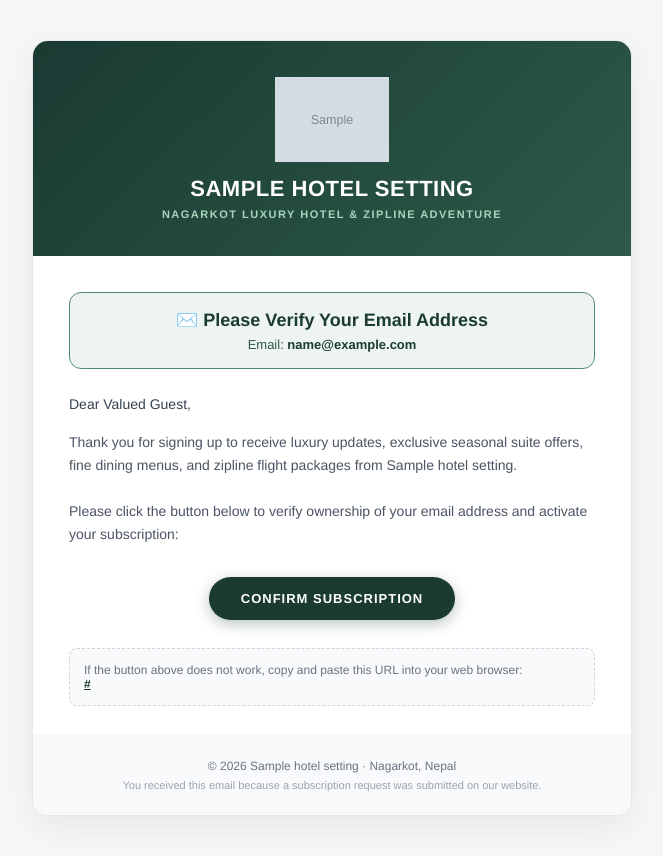
After one commit to Saurav-627/Prem-Durbar-Hotel, a Django app: template templates/emails/newsletter_verification_email.html in a window 1280 px wide. The commit adds this page. Shown: the whole page, without its empty margins (308-971 px from the left). Run offline with Django 5.2, Linux system fonts and the light colour scheme; the template is opened without the code that fills it: most values are stand-ins (such as "Sample title", 1, 10 or a date in 2020); grey boxes marked "Sample" are stand-in pictures.

Commit message:
feat: add email verification flow for newsletter subscribers including model fields, email templates, and admin verification tools

```diff
--- a/admin_dashboard/urls.py
+++ b/admin_dashboard/urls.py
@@ -78,6 +78,8 @@ urlpatterns = [
     path('contact/inquiry/<int:pk>/', contact.ContactInquiryDetailView.as_view(), name='contact_inquiry_detail'),
     path('contact/newsletter/broadcast/', contact.BroadcastNewsletterView.as_view(), name='newsletter_broadcast'),
     path('contact/newsletter/<int:pk>/toggle-status/', contact.NewsletterSubscriberToggleStatusView.as_view(), name='newsletter_toggle_status'),
+    path('contact/newsletter/<int:pk>/delete/', contact.NewsletterSubscriberDeleteView.as_view(), name='newsletter_subscriber_delete'),
+
 
     # CMS Content
     path('cms/', cms.CmsDashboardView.as_view(), name='cms_dashboard'),
--- a/contact/models/newsletter.py
+++ b/contact/models/newsletter.py
@@ -3,7 +3,9 @@ from django.utils import timezone
 
 class NewsletterSubscriber(models.Model):
     email = models.EmailField(unique=True, help_text="Subscriber email address")
-    is_active = models.BooleanField(default=True)
+    is_verified = models.BooleanField(default=False, help_text="Email ownership verified via double opt-in")
+    is_active = models.BooleanField(default=False, help_text="Active subscriber status")
+    verification_token = models.CharField(max_length=64, blank=True, null=True, unique=True, help_text="Token for email verification")
     created_at = models.DateTimeField(default=timezone.now)
 
     class Meta:
@@ -12,4 +14,4 @@ class NewsletterSubscriber(models.Model):
         verbose_name_plural = "Newsletter Subscribers"
 
     def __str__(self):
-        return self.email
+        return f"{self.email} ({'Verified' if self.is_verified else 'Unverified'})"
--- a/contact/urls.py
+++ b/contact/urls.py
@@ -1,5 +1,5 @@
 from django.urls import path
-from .views.public import ContactView, subscribe_newsletter
+from .views.public import ContactView, subscribe_newsletter, verify_newsletter
 from .views.ajax import submit_inquiry_ajax
 
 app_name = 'contact'
@@ -8,4 +8,5 @@ urlpatterns = [
     path('', ContactView.as_view(), name='contact_page'),
     path('submit/', submit_inquiry_ajax, name='submit_inquiry_ajax'),
     path('newsletter/subscribe/', subscribe_newsletter, name='subscribe_newsletter'),
+    path('newsletter/verify/<str:token>/', verify_newsletter, name='verify_newsletter'),
 ]
--- a/payments/services/__init__.py
+++ b/payments/services/__init__.py
@@ -5,7 +5,7 @@ from .base_payment import BasePayment
 from .esewa_payment import EsewaPayment
 from .khalti_payment import KhaltiPayment
 from .stripe_payment import StripePayment
-from .email_service import send_booking_invoice_email
+from core.services.email_service import send_booking_invoice_email
 
 class PaymentProcessorConfig(TypedDict):
     code: Literal["esewa", "khalti", "stripe"]
--- /dev/null
+++ b/templates/emails/newsletter_verification_email.html
@@ -0,0 +1,88 @@
+<!DOCTYPE html>
+<html>
+<head>
+    <meta charset="utf-8">
+    <meta name="viewport" content="width=device-width, initial-scale=1.0">
+    <title>Confirm Your Subscription — {{ hotel_settings.site_name|default:"Prem Durbar Resort" }}</title>
+</head>
+<body style="margin: 0; padding: 0; background-color: #f4f6f8; font-family: 'Helvetica Neue', Helvetica, Arial, sans-serif; -webkit-font-smoothing: antialiased;">
+
+    <!-- Outer Container -->
+    <table border="0" cellpadding="0" cellspacing="0" width="100%" style="background-color: #f4f6f8; padding: 40px 0;">
+        <tr>
+            <td align="center">
+
+                <!-- Main Email Card -->
+                <table border="0" cellpadding="0" cellspacing="0" width="600" style="background-color: #ffffff; border-radius: 16px; overflow: hidden; box-shadow: 0 10px 30px rgba(0,0,0,0.06); border: 1px solid #e5e7eb;">
+
+                    <!-- Header Bar -->
+                    <tr>
+                        <td align="center" style="background: linear-gradient(135deg, #1A3A32 0%, #2D5A4A 100%); padding: 36px 30px; text-align: center;">
+                            {% if logo_url %}
+                            <img src="{{ logo_url }}" alt="Prem Durbar Logo" style="max-height: 85px; width: auto; max-width: 280px; display: block; margin: 0 auto 14px auto; object-fit: contain;">
+                            {% endif %}
+                            <h1 style="color: #ffffff; font-size: 22px; font-weight: 800; margin: 0; letter-spacing: 0.5px; text-transform: uppercase;">
+                                {{ hotel_settings.site_name|default:"Prem Durbar Resort" }}
+                            </h1>
+                            <p style="color: #A8D5BA; font-size: 11px; font-weight: 600; margin: 6px 0 0 0; text-transform: uppercase; letter-spacing: 1.5px;">
+                                Nagarkot Luxury Hotel &amp; Zipline Adventure
+                            </p>
+                        </td>
+                    </tr>
+
+                    <!-- Content Body -->
+                    <tr>
+                        <td style="padding: 36px 36px 28px 36px;">
+                            <div style="background-color: #EEF5F0; border: 1px solid #4F8A73; border-radius: 12px; padding: 16px 20px; text-align: center; margin-bottom: 24px;">
+                                <h2 style="color: #1A3A32; font-size: 18px; font-weight: 800; margin: 0;">
+                                    ✉️ Please Verify Your Email Address
+                                </h2>
+                                <p style="color: #2D5A4A; font-size: 13px; margin: 6px 0 0 0;">
+                                    Email: <strong style="color: #1A3A32;">{{ subscriber_email }}</strong>
+                                </p>
+                            </div>
+
+                            <p style="color: #374151; font-size: 14px; line-height: 1.6; margin: 0 0 16px 0;">
+                                Dear Valued Guest,
+                            </p>
+                            <p style="color: #4b5563; font-size: 14px; line-height: 1.6; margin: 0 0 24px 0;">
+                                Thank you for signing up to receive luxury updates, exclusive seasonal suite offers, fine dining menus, and zipline flight packages from {{ hotel_settings.site_name|default:"Prem Durbar Resort" }}.
+                            </p>
+
+                            <p style="color: #4b5563; font-size: 14px; line-height: 1.6; margin: 0 0 28px 0;">
+                                Please click the button below to verify ownership of your email address and activate your subscription:
+                            </p>
+
+                            <div style="text-align: center; margin: 32px 0 28px 0;">
+                                <a href="{{ verification_url }}" target="_blank" style="background-color: #1A3A32; color: #ffffff; text-decoration: none; padding: 14px 32px; border-radius: 50px; font-size: 13px; font-weight: 700; text-transform: uppercase; letter-spacing: 1px; display: inline-block; box-shadow: 0 4px 14px rgba(26, 58, 50, 0.3);">
+                                    Confirm Subscription
+                                </a>
+                            </div>
+
+                            <div style="background-color: #f9fafb; border: 1px dashed #d1d5db; padding: 14px; border-radius: 8px; font-size: 12px; color: #6b7280; margin-top: 24px; word-break: break-all;">
+                                If the button above does not work, copy and paste this URL into your web browser:<br>
+                                <a href="{{ verification_url }}" style="color: #1A3A32; font-weight: 600; text-decoration: underline;">{{ verification_url }}</a>
+                            </div>
+                        </td>
+                    </tr>
+
+                    <!-- Footer -->
+                    <tr>
+                        <td style="background-color: #f9fafb; padding: 24px 30px; border-top: 1px solid #f3f4f6; text-align: center;">
+                            <p style="color: #6b7280; font-size: 12px; margin: 0;">
+                                &copy; {% now "Y" %} {{ hotel_settings.site_name|default:"Prem Durbar Resort" }} · Nagarkot, Nepal
+                            </p>
+                            <p style="color: #9ca3af; font-size: 11px; margin: 6px 0 0 0;">
+                                You received this email because a subscription request was submitted on our website.
+                            </p>
+                        </td>
+                    </tr>
+
+                </table>
+
+            </td>
+        </tr>
+    </table>
+
+</body>
+</html>
```
Also changed, not shown: admin_dashboard/templates/admin_dashboard/contact/dashboard.html (+29 -8 lines), admin_dashboard/views/contact.py (+29 -9 lines), contact/views/public.py (+61 -21 lines), core/services/email_service.py (renamed from payments/services/email_service.py, +70 -0 lines), payments/views/public.py (+2 -6 lines), contact/migrations/0002_newslettersubscriber_is_verified_and_more.py (added).
